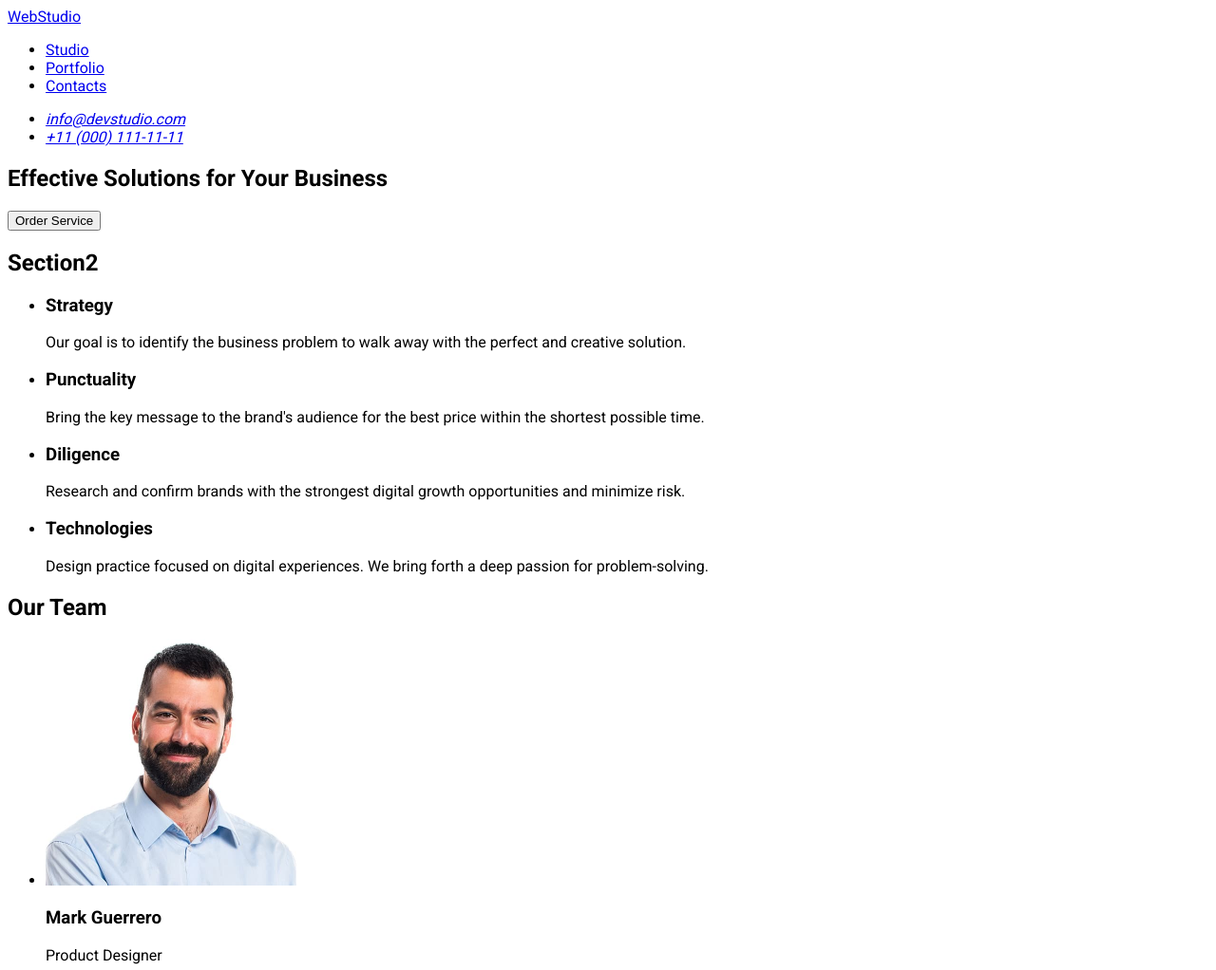
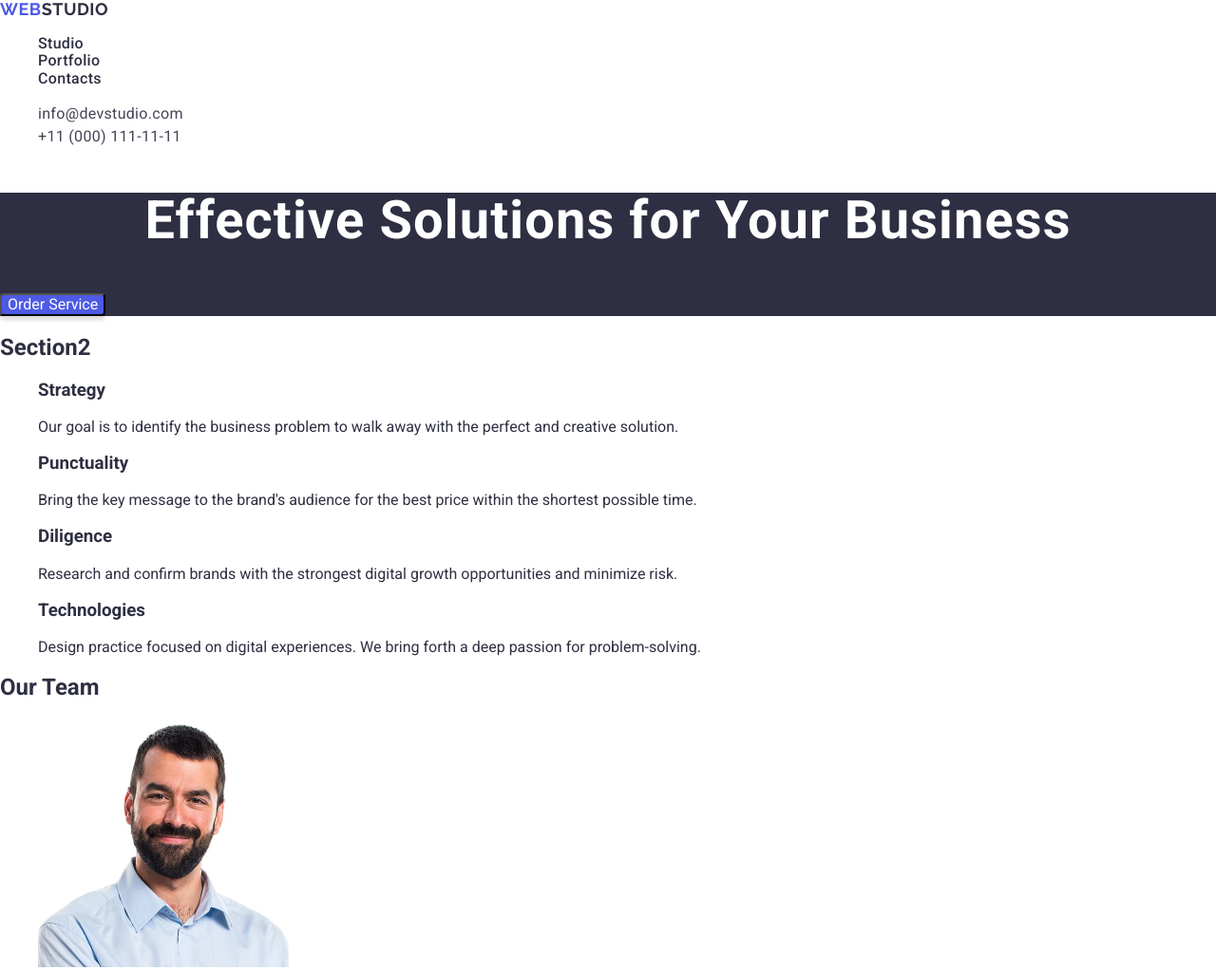
Before and after one commit to Serhii24226/goit-markup-hw-02, a plain HTML site: page index.html in a window 1280 px wide. Shown: the top 1022 px of the page at 95% size. Drawn offline with nearby package versions, Linux system fonts and the light colour scheme.

Commit message:
css menu and hero

```diff
--- a/css/styles.css
+++ b/css/styles.css
@@ -1,3 +1,91 @@
 body {
     font-family: "Roboto", sans-serif;
+    background-color: #fff;
+    color: #2E2F42;
 }
+
+a {
+    text-decoration: none;
+}
+
+ul,
+ol {
+    list-style-type: none;
+}
+
+button {
+    cursor: pointer;
+}
+
+.logo {
+    font-family: Raleway;
+    font-size: 18px;
+    font-style: normal;
+    font-weight: 700;
+    line-height: 1.16;
+    letter-spacing: 0.54px;
+    text-transform: uppercase;
+    color: #2E2F42;
+}
+
+.logo-span {
+    color: #4D5AE5;
+}
+
+.menu-item-link {
+    font-size: 16px;
+    font-style: normal;
+    font-weight: 500;
+    line-height: 1.15;
+    letter-spacing: 0.32px;
+    color: #2E2F42;
+}
+
+.menu-item-link:hover,
+.menu-item-link:focus {
+    color: #404BBF;
+}
+
+.menu-address {
+    font-size: 16px;
+    font-style: normal;
+    font-weight: 400;
+    line-height: 1.5;
+    letter-spacing: 0.32px;
+    /* color: #434455;*/
+}
+
+.menu-address-item-link {
+    color: #434455;
+}
+
+.menu-address-item-link:hover,
+.menu-address-item-link:focus {
+    color: #404BBF;
+}
+
+.hero {
+    background-color: #2E2F42;
+}
+
+.hero-title {
+    text-align: center;
+    font-size: 56px;
+    font-style: normal;
+    font-weight: 700;
+    line-height: 1.07;
+    letter-spacing: 1.12px;
+    color: #fff;
+}
+
+.hero-button {
+    border-radius: 4px;
+    background-color: #4D5AE5;
+    box-shadow: 0px 4px 4px 0px rgba(0, 0, 0, 0.15);
+    color: #fff;
+}
+
+.hero-button:hover,
+.hero-button:focus {
+    background-color: #404BBF;
+}
--- a/index.html
+++ b/index.html
@@ -9,36 +9,49 @@
       href="https://fonts.googleapis.com/css2?family=Raleway:ital,wght@0,700;1,700&family=Roboto:wght@100..900&display=swap"
       rel="stylesheet"
     />
+    <link
+      rel="stylesheet"
+      href="https://cdnjs.cloudflare.com/ajax/libs/modern-normalize/3.0.1/modern-normalize.css"
+      integrity="sha512-gnAN+RgTMylunXI7AMg+PtcUGpKZFkZJoFIkAWvdPFRrFJz3p2tx4+9xbjILRfN7CzoViMgS8vSf06fSQzWZjA=="
+      crossorigin="anonymous"
+      referrerpolicy="no-referrer"
+    />
     <link rel="stylesheet" href="./css/styles.css" />
     <title>Studio</title>
   </head>
   <body>
     <header>
       <nav>
-        <a href="./index.html">WebStudio</a>
-        <ul>
-          <li>
-            <a href="./index.html">Studio</a>
+        <a class="logo" href="./index.html"><span class="logo-span">Web</span>Studio</a>
+        <ul class="menu">
+          <li class="menu-item">
+            <a class="menu-item-link" href="./index.html">Studio</a>
           </li>
           <li>
-            <a href="#">Portfolio</a>
+            <a class="menu-item-link" href="#">Portfolio</a>
           </li>
           <li>
-            <a href="#">Contacts</a>
+            <a class="menu-item-link" href="#">Contacts</a>
           </li>
         </ul>
       </nav>
       <address>
-        <ul>
-          <li><a href="mailto:info@devstudio.com">info@devstudio.com</a></li>
-          <li><a href="tel:+110001111111">+11 (000) 111-11-11</a></li>
+        <ul class="menu-address">
+          <li class="menu-address-item">
+            <a class="menu-address-item-link" href="mailto:info@devstudio.com"
+              >info@devstudio.com</a
+            >
+          </li>
+          <li class="menu-address-item">
+            <a class="menu-address-item-link" href="tel:+110001111111">+11 (000) 111-11-11</a>
+          </li>
         </ul>
       </address>
     </header>
     <main>
-      <section>
-        <h1>Effective Solutions for Your Business</h1>
-        <button type="button">Order Service</button>
+      <section class="hero">
+        <h1 class="hero-title">Effective Solutions for Your Business</h1>
+        <button class="hero-button" type="button">Order Service</button>
       </section>
       <section>
         <h2>Section2</h2>
```
